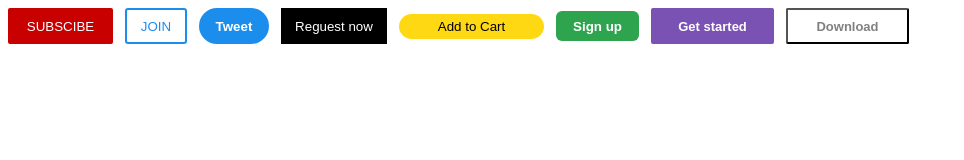
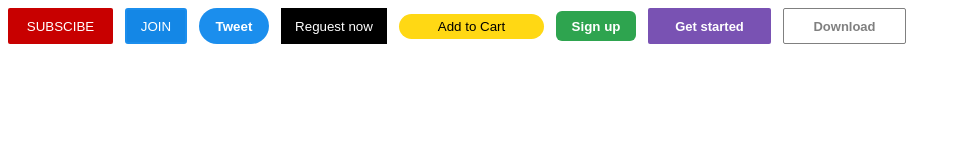
Before and after one commit to kad-cmd/learning-html-css, a plain HTML site: page practice/html/Bottons/Bottons.html in a window 1280 px wide. In both pictures the pointer is over the button "JOIN". Shown: the whole page, without its empty margins (0-964 px from the left). Drawn offline with Linux system fonts and the light colour scheme.

Commit message:
added effects to the bootstrap2-button and githubButton

```diff
--- a/practice/html/Bottons/Bottons.html
+++ b/practice/html/Bottons/Bottons.html
@@ -40,7 +40,13 @@
         width: 62px;
         cursor: pointer;
         margin-bottom: 8px;
-        transition: box-sh;
+        transition: background 0.5s, opacity 0.5s;
+
+      }
+
+      .join-button:hover {
+        background-color: rgb(20, 135, 230);
+        color: white;
       }
 
       .tweet-button {
@@ -60,7 +66,7 @@
       }
 
       .tweet-button:hover {
-        box-shadow: 5px 5px 10px rgba(0, 0, 0, 0.15);
+        box-shadow: 0px 4px 10px rgba(0, 0, 0, 0.15);
       }
 
       .uber-button {
@@ -95,10 +101,16 @@
         font-size: 12;
         border: none;
         height: 30px;
-        width: 83px;
+        width: 80px;
         border: none;
         border-radius: 6px;
         margin-left: 8px;
+        cursor: pointer;
+        transition: box-shadows 0.15s;
+      }
+
+      .github-button:hover {
+        box-shadow: 0px, 10px, 10px, rgba(0, 0, 0, 0.15) ;
       }
 
       .bootstrap1-button {
@@ -120,10 +132,18 @@
         font-size: small;
         height: 36px;
         width: 123px;
-        border: ;
+        border: .5px solid gray;
         border-radius: 2px;
         margin-left: 8px;
+        transition: background 0.15s,
+          color 0.15s;
       }
+
+      .bootstrap2-button:hover {
+        background:gray;
+        color: white;
+      }
+
     </style>
 
     <button class="subscribe-button">SUBSCIBE</button>
```
